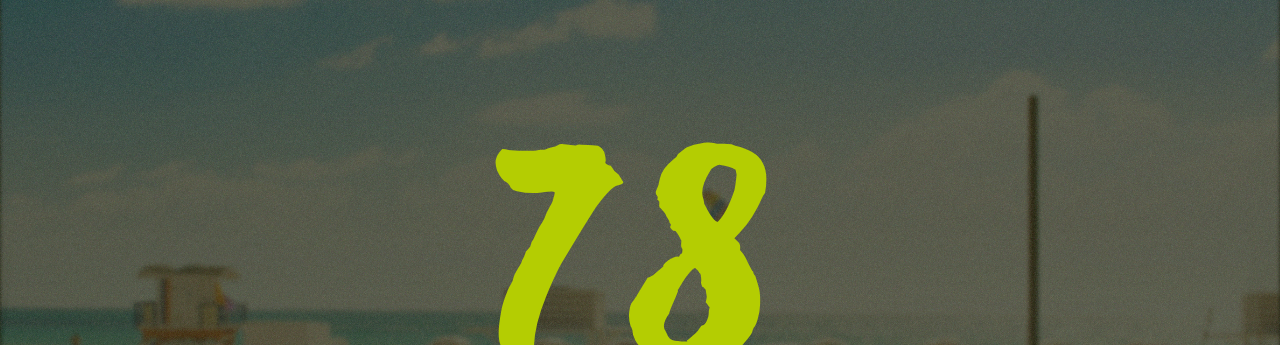
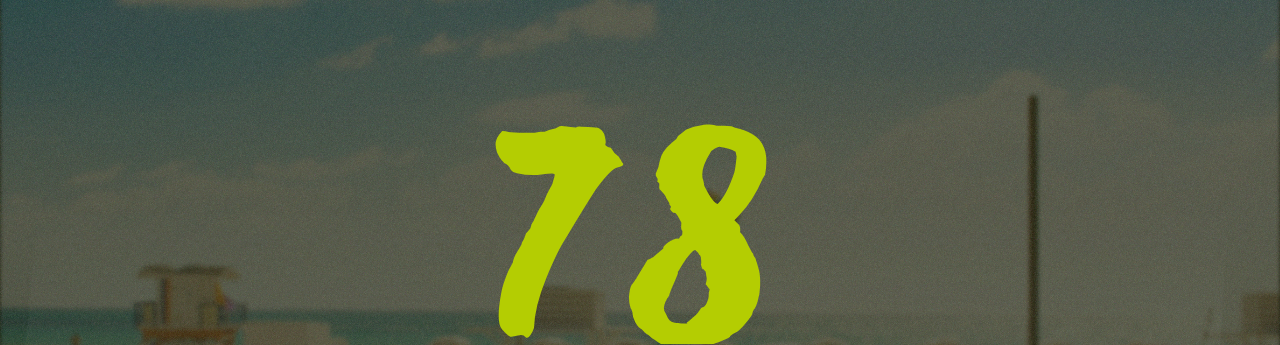
Before and after one commit to albertobautista/miami-countdown, an Astro site: page / in a window 1280 px wide. Shown: the part 112-457 px from the top of the page. Built offline with nearby package versions, Linux system fonts and the light colour scheme; Astro itself is replaced by a stand-in of ours; what @midudev/tailwind-animations would draw is missing.

Commit message:
Remove h-screen class

```diff
--- a/src/components/Countdown.astro
+++ b/src/components/Countdown.astro
@@ -5,7 +5,7 @@ import Typography from "./Typography.astro";
 ---
 
 <section
-  class="flex items-center justify-center h-screen overflow-y-hidden flex-col place-items-center"
+  class="flex p-6 items-center justify-center flex-col place-items-center"
   aria-label="cuenta atrás"
 >
   <Typography
```
